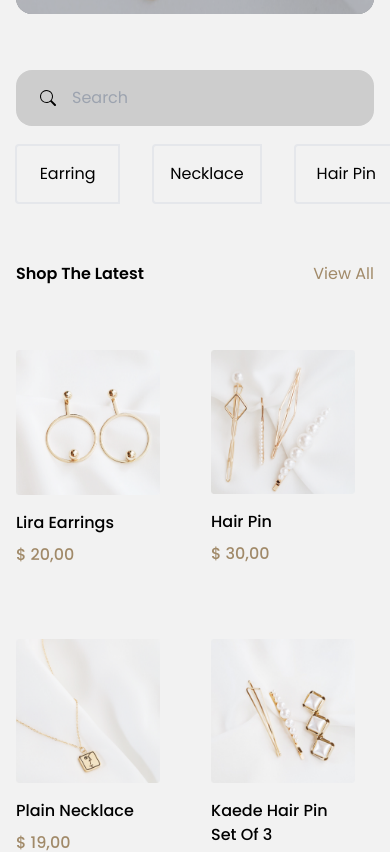
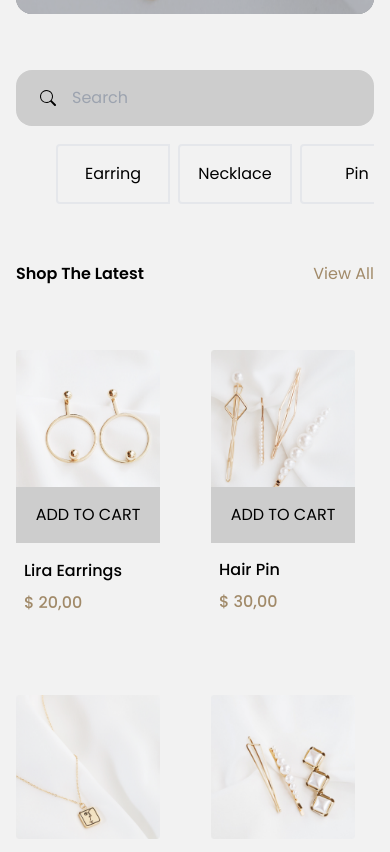
Before and after one commit to Twise007/shoppe, a React (Create React App) app: page / in a window 390 px wide. Shown: the part 810-1662 px from the top of the page. Built offline with nearby package versions, Linux system fonts and the light colour scheme; grey boxes are pictures that could not be loaded.

Commit message:
section card

```diff
--- a/src/App.js
+++ b/src/App.js
@@ -14,11 +14,10 @@ function App() {
       <ToastContainer />
       <div className="px-4 text-black bg-white md:px-10">
         <Navbar />
-        <Hero />
+        <Routes>
+          <Route path="/" element={<Hero />} />
+        </Routes>
         <Section />
-        <Routes>
-          <Route path="/" element={""} />
-        </Routes>
         <Footer />
       </div>
     </BrowserRouter>
--- a/src/components/Footer.jsx
+++ b/src/components/Footer.jsx
@@ -1,5 +1,6 @@
 import React, { useState } from "react";
 import axios from "axios";
+
 import { BsArrowRight } from "react-icons/bs";
 import { toast } from "react-toastify";
 import {
@@ -27,7 +28,8 @@ const datas = [
 ];
 
 const Footer = () => {
-  const navigate = useNavigate();
+  const navigate = useNavigate(); //this is use to navigate to back to home after sending the mail
+  const [isLoading, setIsLoading] = useState(false); // loading state
   const [data, setData] = useState({
     email: "",
     checked: "",
@@ -40,6 +42,7 @@ const Footer = () => {
   const sendEmail = async (e) => {
     e.preventDefault();
     console.log(data);
+    setIsLoading(true);
     try {
       const response = await axios.post(
         process.env.REACT_APP_SHOPPE_BACKEND_EMAIL,
@@ -48,9 +51,11 @@ const Footer = () => {
       );
       setData("");
       toast("Thank you for subscribing.");
-      // navigate("/home");
+      setIsLoading(false);
     } catch (error) {
       toast("Oh, Something went wrong. Please try again.");
+      setIsLoading(false);
+      navigate("/");
     }
   };
 
@@ -67,9 +72,16 @@ const Footer = () => {
               onChange={handleInput}
               className="w-full p-2 bg-white outline-none "
             />
-            <button type="submit">
-              <BsArrowRight className="text-cl-acn hover:text-[24px] duration-300" />
-            </button>
+            {!isLoading && (
+              <button type="submit">
+                <BsArrowRight className="text-cl-acn hover:text-[24px] duration-300" />
+              </button>
+            )}
+            {isLoading && (
+              <button disabled>
+                <span className="loading loading-dots loading-lg"></span>
+              </button>
+            )}
           </div>
           <div className="flex pt-2">
             <input
--- a/src/components/Search.jsx
+++ /dev/null
@@ -1,35 +0,0 @@
-import React, { useState } from "react";
-import { BsSearch } from "react-icons/bs";
-
-const Search = () => {
-  const [find, setFind] = useState("");
-
-  return (
-    <div className="flex flex-col items-center md:hidden">
-      <div className=" flex items-center justify-center w-full px-2 rounded-2xl bg-[#cdcdcd] md:px-10 top-20">
-        <button type="submit">
-          <BsSearch className="ml-4" />
-        </button>
-        <input
-          type="text"
-          placeholder="Search"
-          onChange={(e) => setFind(e.target.value)}
-          className="w-full p-4 bg-transparent outline-none"
-        />
-      </div>
-      <div className="flex items-center h-20 gap-8 mb-8 ml-6 overflow-x-auto capitalize w-96">
-        <p className="w-[20rem] p-4 mt-4 text-center border-2 rounded-l hover:bg-cl-acn">
-          earring
-        </p>
-        <p className="w-[20rem] p-4 mt-4 text-center border-2 rounded-l hover:bg-cl-acn">
-          necklace
-        </p>
-        <p className="w-[20rem] p-4 mt-4 text-center border-2 rounded-l hover:bg-cl-acn">
-          hair pin
-        </p>
-      </div>
-    </div>
-  );
-};
-
-export default Search;
--- a/src/pages/Section.jsx
+++ b/src/pages/Section.jsx
@@ -1,13 +1,13 @@
 import React, { useState } from "react";
 import { sectionData } from "../constants";
-import { BsSearch } from "react-icons/bs";
-
-
+import { BsCart, BsEye, BsSearch } from "react-icons/bs";
+import { BiHeart } from "react-icons/bi";
 
 const Section = () => {
   const [search, setSearch] = useState("");
   return (
     <section className="my-10 md:mb-32">
+      {/* search section */}
       <div className="flex flex-col items-center md:hidden">
         <div className=" flex items-center justify-center w-full px-2 rounded-2xl bg-[#cdcdcd] md:px-10 top-20">
           <button type="submit">
@@ -20,24 +20,28 @@ const Section = () => {
             className="w-full p-4 bg-transparent outline-none"
           />
         </div>
-        <div className="flex items-center h-20 gap-8 mb-8 ml-6 overflow-x-auto capitalize w-96">
-          <p className="w-[20rem] p-4 mt-4 text-center border-2 rounded-l hover:bg-cl-acn">
-            earring
-          </p>
-          <p className="w-[20rem] p-4 mt-4 text-center border-2 rounded-l hover:bg-cl-acn">
-            necklace
-          </p>
-          <p className="w-[20rem] p-4 mt-4 text-center border-2 rounded-l hover:bg-cl-acn">
-            hair pin
-          </p>
+        <div className="flex justify-between w-full overflow-x-auto">
+          <div className="flex items-center justify-between w-full h-20 gap-2 mb-8 ml-10 capitalize">
+            <p className="w-[10rem] p-4 mt-4 text-center border-2 rounded-l hover:bg-cl-acn">
+              earring
+            </p>
+            <p className="w-[10rem] p-4 mt-4 text-center border-2 rounded-l hover:bg-cl-acn">
+              necklace
+            </p>
+            <p className="w-[10rem] p-4 mt-4 text-center border-2 rounded-l hover:bg-cl-acn">
+              pin
+            </p>
+          </div>
         </div>
       </div>
+
       <div className="relative flex justify-between py-6">
         <p className="font-semibold">Shop The Latest</p>
         <p className="text-cl-acn cursor-pointer hover:text-[16px] hover:font-semibold duration-300">
           View All
         </p>
       </div>
+
       <div className="grid grid-cols-2 gap-8 xl:grid-cols-3">
         {sectionData
           .filter((section) => {
@@ -47,11 +51,25 @@ const Section = () => {
           })
           .map((section, index) => (
             <div
-              className="grid-cols-2 pt-10 w-36 md:w-72 lg:w-96 md:pt-0"
+              className="relative grid-cols-2 pt-10 rounded-md hover:shadow w-36 md:w-72 lg:w-96 md:pt-0 group "
               key={index}
             >
-              <img src={section.image} alt="" />
-              <div className="pt-4">
+              <img src={section.image} alt="section gallery" />
+              <div className="absolute flex gap-4 top-[36%] text-[24px] items-center text-center left-[34%] opacity-0  group-hover:opacity-100 ">
+                <button type="submit">
+                  <BsCart className="hover:font-bold hover:text-cl-acn hover:text-[32px] duration-700 cursor-pointer" />
+                </button>
+                <button type="submit">
+                  <BsEye className="hover:font-bold hover:text-cl-acn hover:text-[32px] duration-700 cursor-pointer" />
+                </button>
+                <button type="submit">
+                  <BiHeart className="hover:font-bold hover:text-cl-acn hover:text-[32px] duration-700 cursor-pointer" />
+                </button>
+              </div>
+              <div className="py-4 text-center bg-[#cdcdcd] absolute w-full bottom-20 hover:bg-cl-acn cursor-pointer">
+                ADD TO CART
+              </div>
+              <div className="p-2 pt-4 mt-12">
                 <h2 className="pb-2 font-medium capitalize">{section.title}</h2>
                 <p className="font-medium text-cl-acn">
                   {"$"} {section.price}
```
